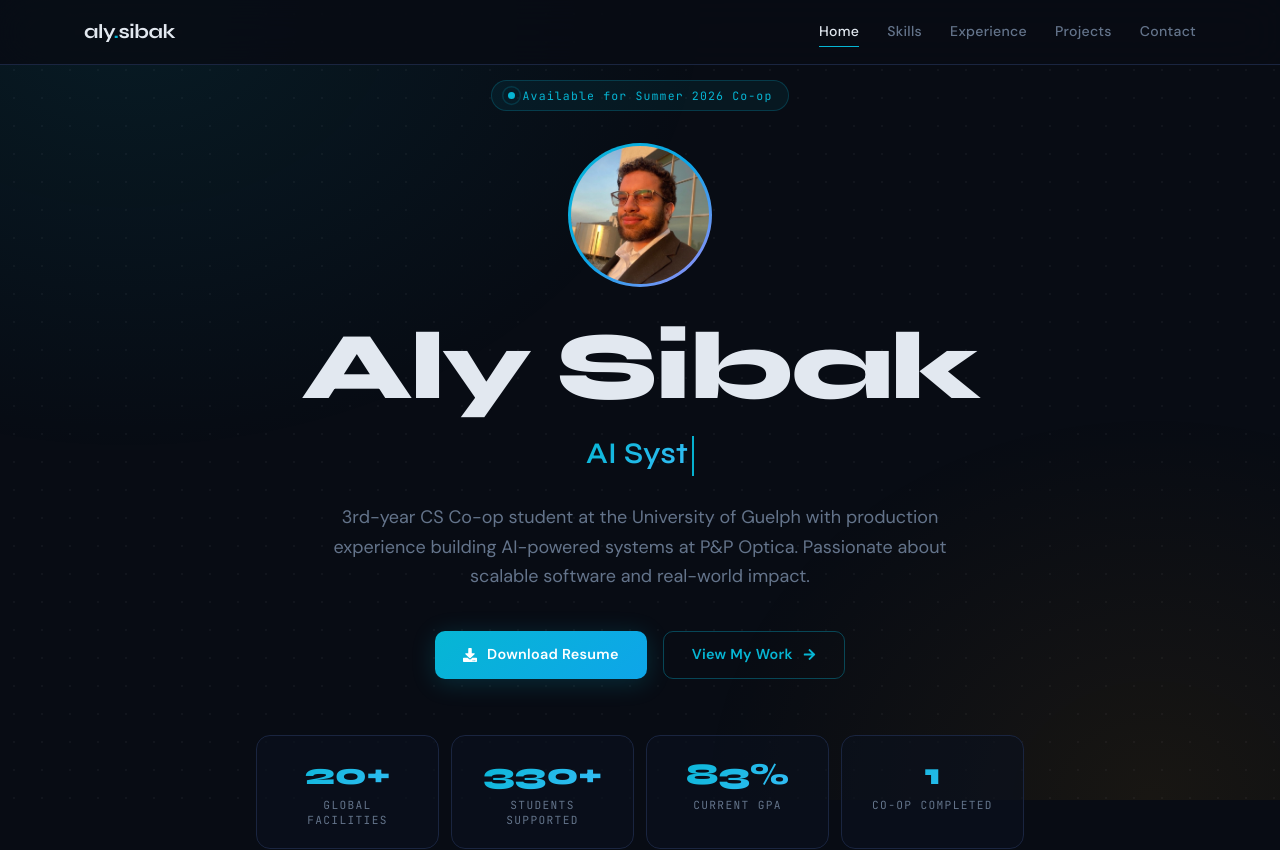
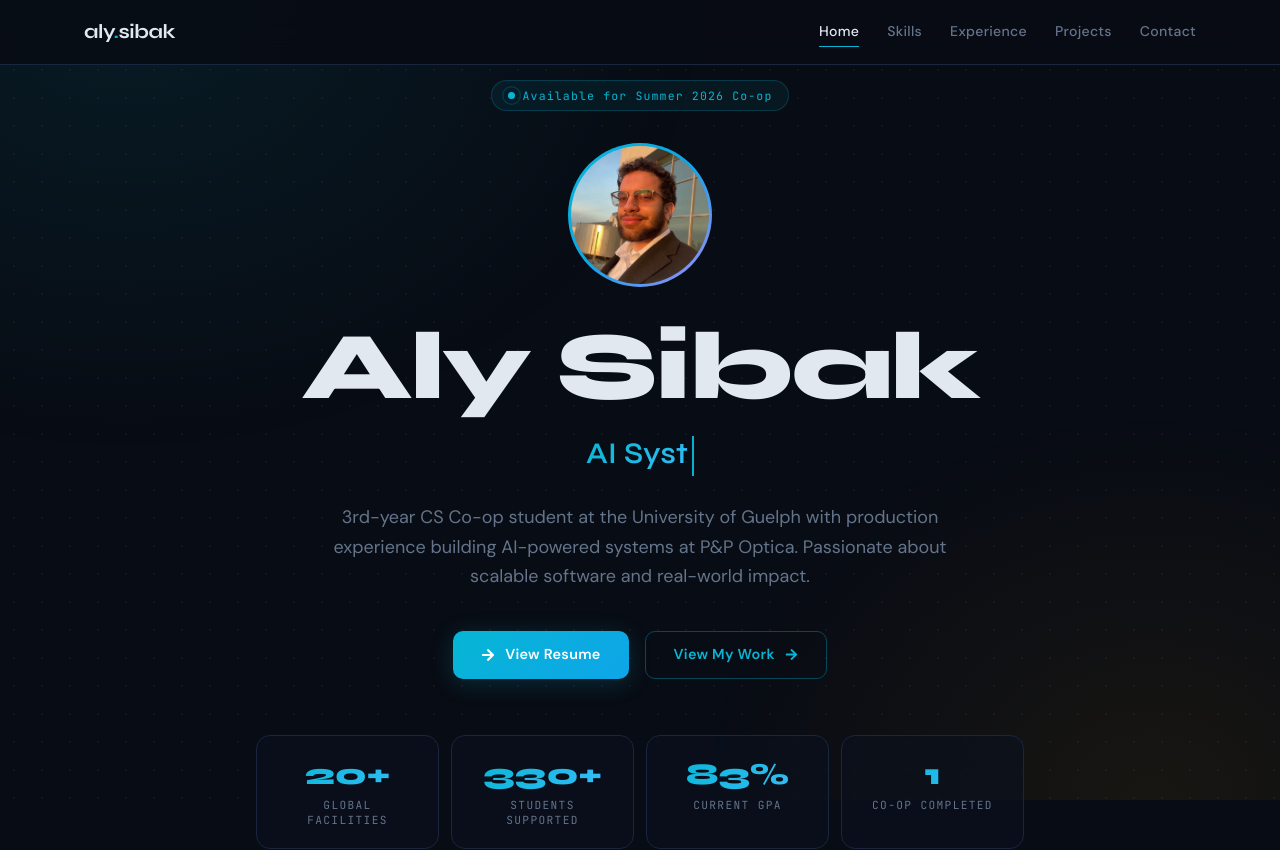
Before and after one commit to alysibak/portfolio-website, a Next.js app: page / in a window 1280 px wide. Shown: the top 850 px of the page. Built offline with nearby package versions, Linux system fonts and the light colour scheme.

Commit message:
Update resume, change to view instead of download

```diff
--- a/app/page.js
+++ b/app/page.js
@@ -1,7 +1,7 @@
 "use client";
 
 import React, { useState, useEffect, useCallback, useRef } from "react";
-import { FaGithub, FaLinkedin, FaEnvelope, FaDownload, FaCode, FaBriefcase, FaRocket, FaComments, FaArrowRight, FaChevronDown } from "react-icons/fa";
+import { FaGithub, FaLinkedin, FaEnvelope, FaCode, FaBriefcase, FaRocket, FaComments, FaArrowRight, FaChevronDown } from "react-icons/fa";
 import Image from "next/image";
 import { motion, useInView } from "framer-motion";
 import Link from "next/link";
@@ -260,8 +260,8 @@ export default function HomePage() {
             transition={{ delay: 0.65 }}
           >
             <a href="/AlySibakResume.pdf" target="_blank" rel="noopener noreferrer" className="btn-primary">
-              <FaDownload size={14} />
-              Download Resume
+              <FaArrowRight size={14} />
+              View Resume
             </a>
             <a href="/projects" className="btn-outline">
               View My Work
```
Also changed, not shown: 1 other file (tests, documents, lock files or other folders).
